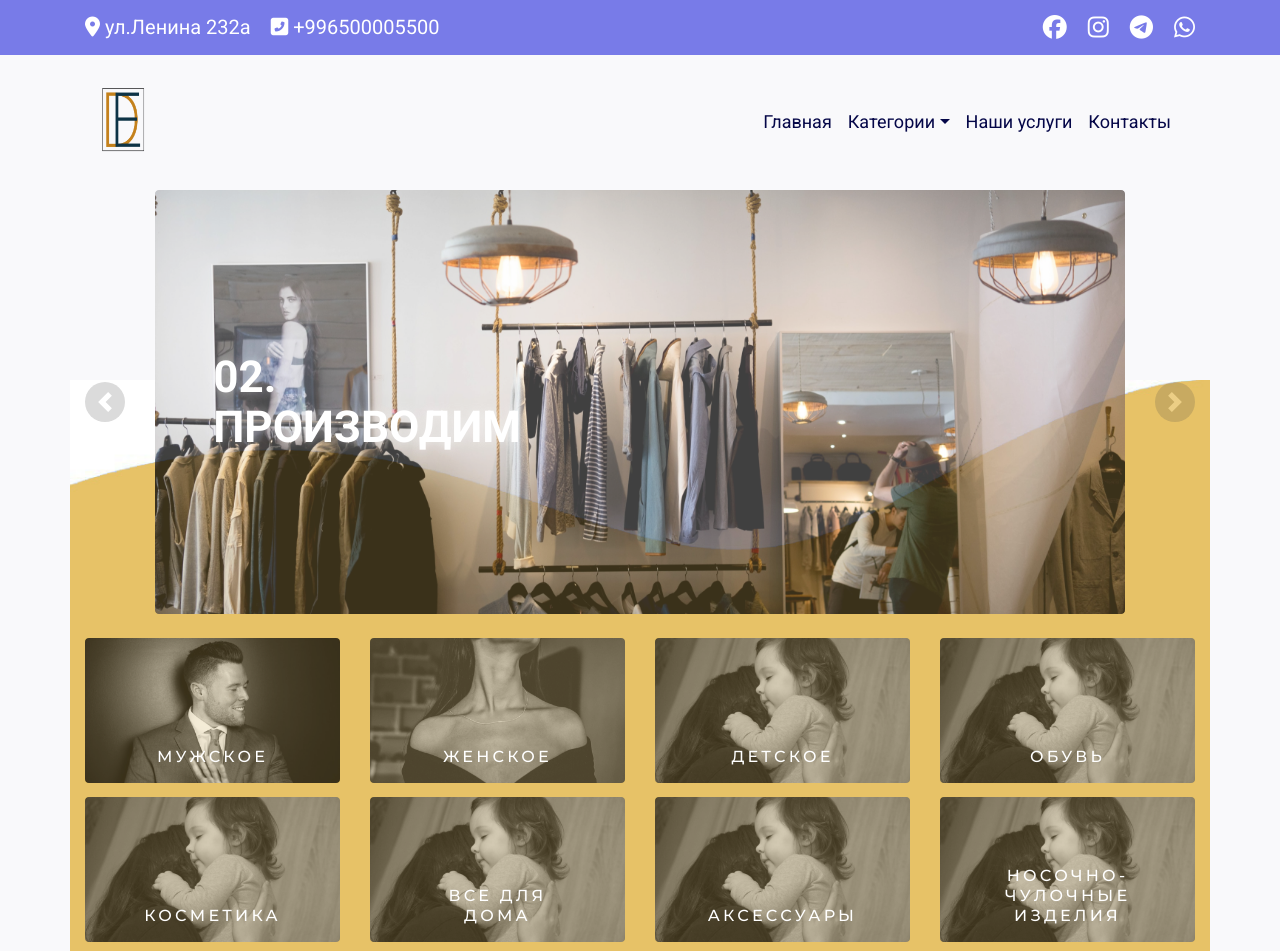
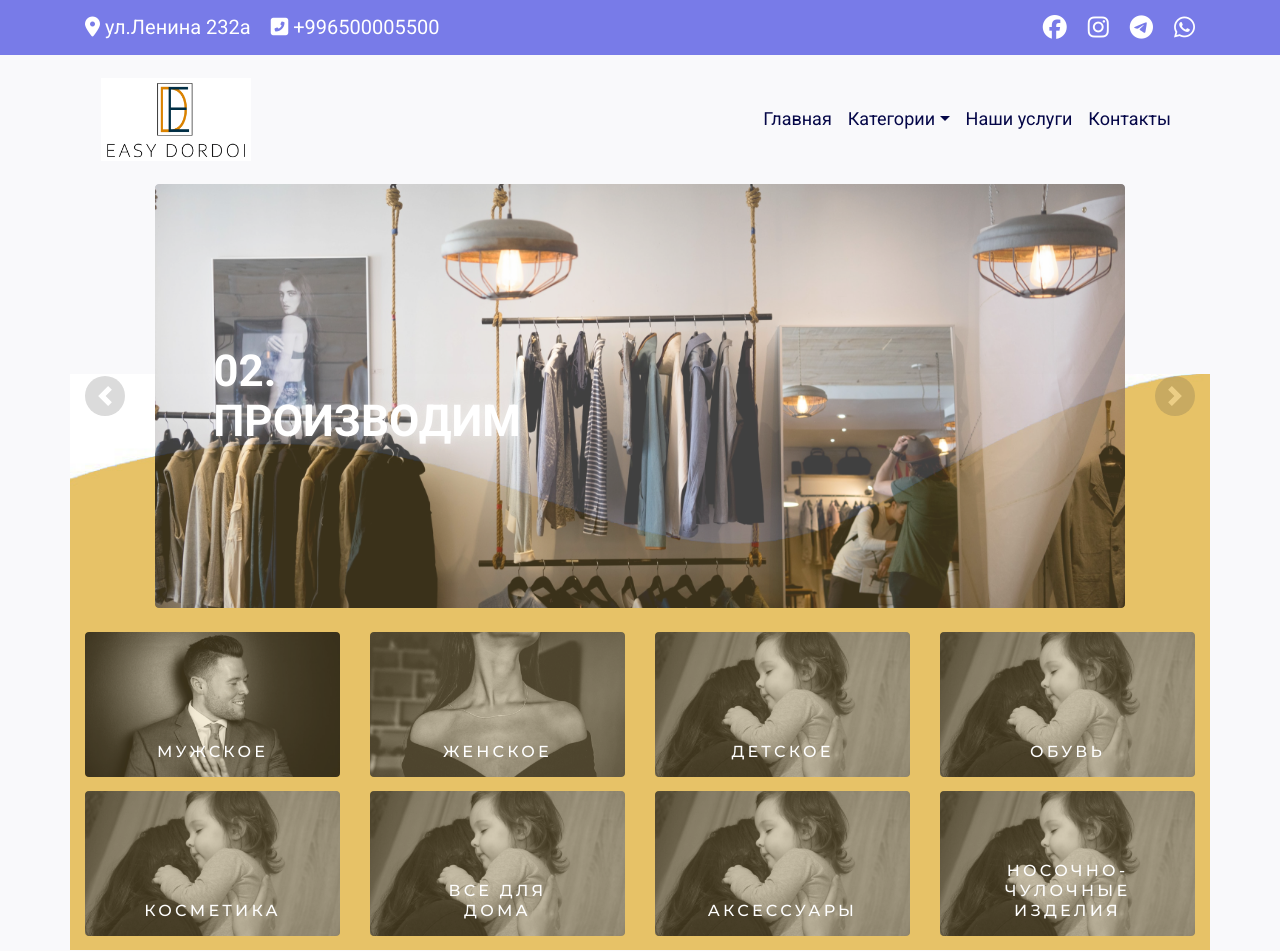
Before and after one commit to oichievas/dordoi, a plain HTML site: page index.html in a window 1280 px wide. Shown: the top 951 px of the page. Drawn offline with nearby package versions, Linux system fonts and the light colour scheme; a web font is replaced by a local one.

Commit message:
logo fix

```diff
--- a/index.html
+++ b/index.html
@@ -60,7 +60,7 @@
         <nav class="navbar navbar-expand-lg navbar-light">
             <div class="container">
                 <a class="navbar-brand" href="index.html" style="margin: 10px 0;">
-                    <img src="img/logo.PNG" style="width: 50px;" alt="logo"/>
+                    <img src="img/logeo.png" style="width: 150px;" alt="logo"/>
                 </a>
                 <button
                         class="navbar-toggler"
```
Also changed, not shown: img/logeo.png (added).
